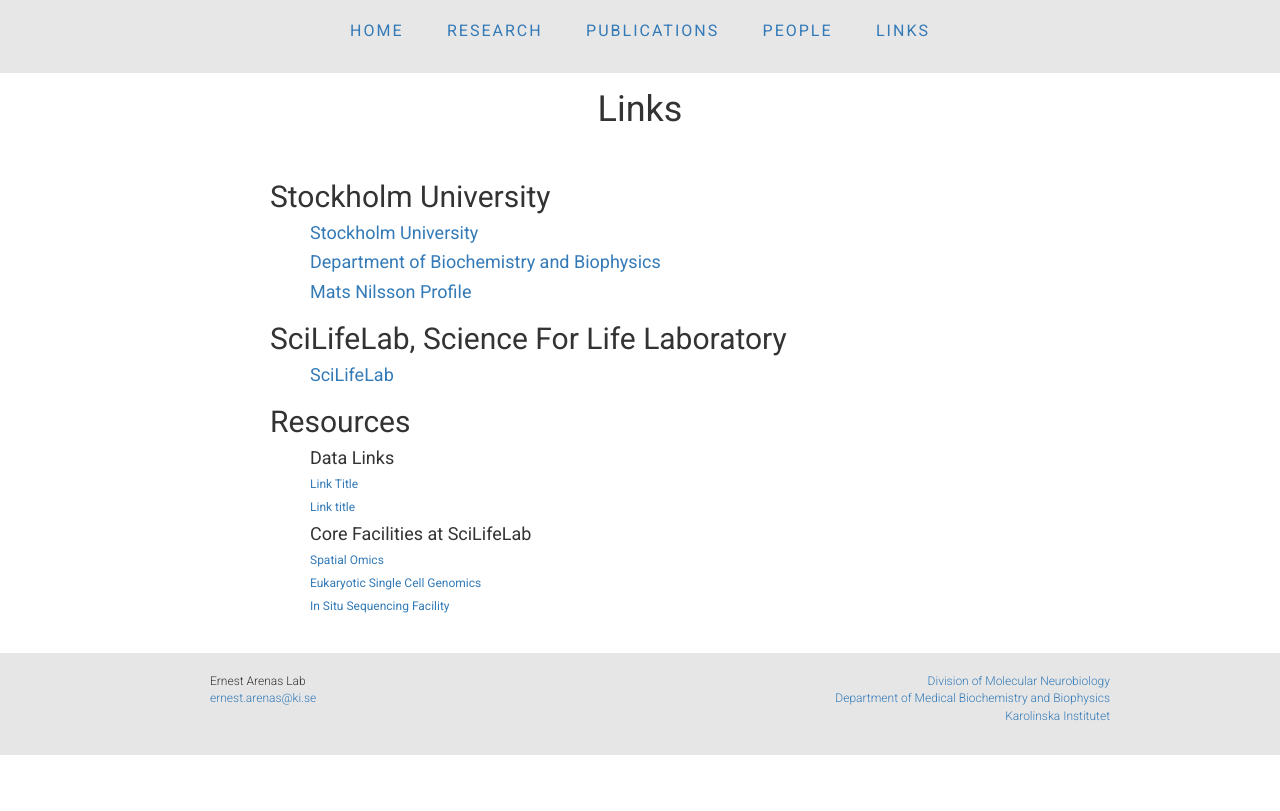
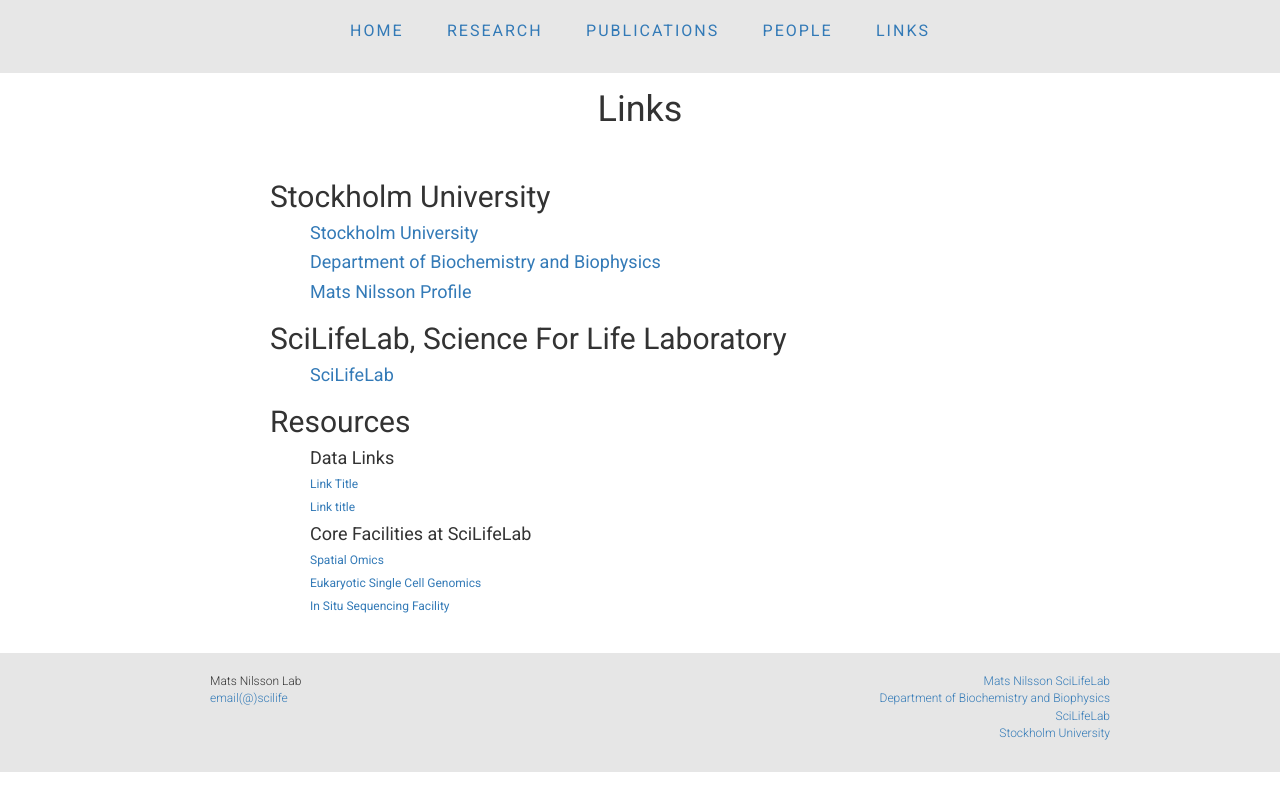
Before and after one commit to flintott/NilssonLab, a Jekyll site: the page links/index.html, which Jekyll copies as it is, in a window 1280 px wide. Shown: the top 811 px of the page. Built offline with Jekyll 4.4.1, drawn with Linux system fonts in a browser that asks for light colours.

Commit message:
Update index.html

```diff
--- a/links/index.html
+++ b/links/index.html
@@ -72,15 +72,16 @@
       <div class="row">
 	<div class=" col-sm-4  col-md-3 col-lg-3">
           <ul>
-            <li>Ernest Arenas Lab</li>
-            <li><a href="mailto:ernest.arenas@ki.se">ernest.arenas@ki.se</a></li>
+            <li>Mats Nilsson Lab</li>
+            <li><a href="mailto:(email)">email(@)scilife</a></li>
           </ul>
         </div>
         <div class=" col-sm-8  col-md-9 col-lg-9" align="right">
 	  <ul>
-            <li><a href="https://ki.se/en/mbb/research-division-of-molecular-neurobiology">Division of Molecular Neurobiology</a></li>
-            <li><a href="https://ki.se/en/mbb/startpage">Department of Medical Biochemistry and Biophysics</a></li>
-            <li><a href="http://ki.se/en/startpage">Karolinska Institutet</a></li>
+            <li><a href="https://www.scilifelab.se/researchers/mats-nilsson/">Mats Nilsson SciLifeLab</a></li>
+            <li><a href="https://www.dbb.su.se/">Department of Biochemistry and Biophysics</a></li>
+            <li><a href="https://www.scilifelab.se/">SciLifeLab</a></li>
+	    <li><a href="https://www.su.se/english/">Stockholm University</a></li>
           </ul>
         </div>
       </div>
```
